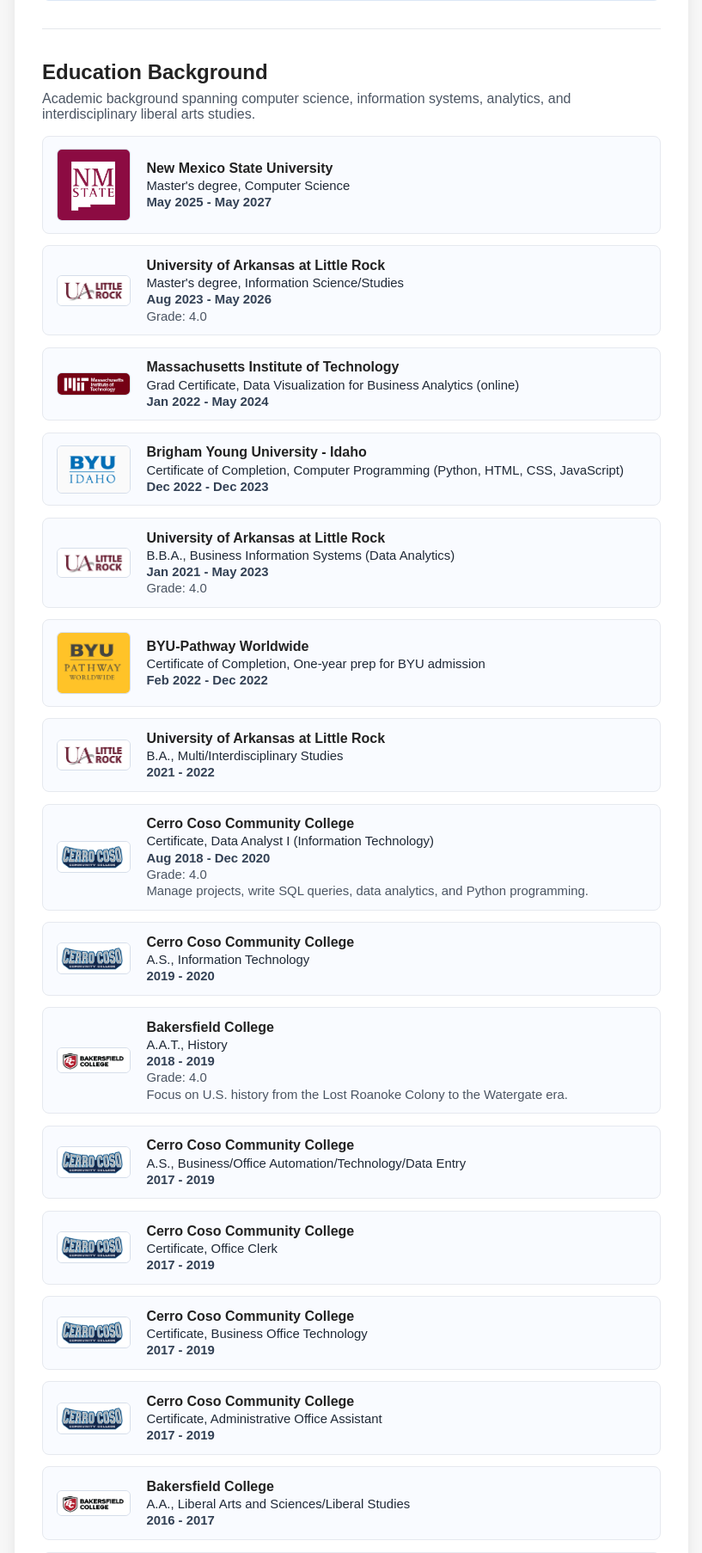
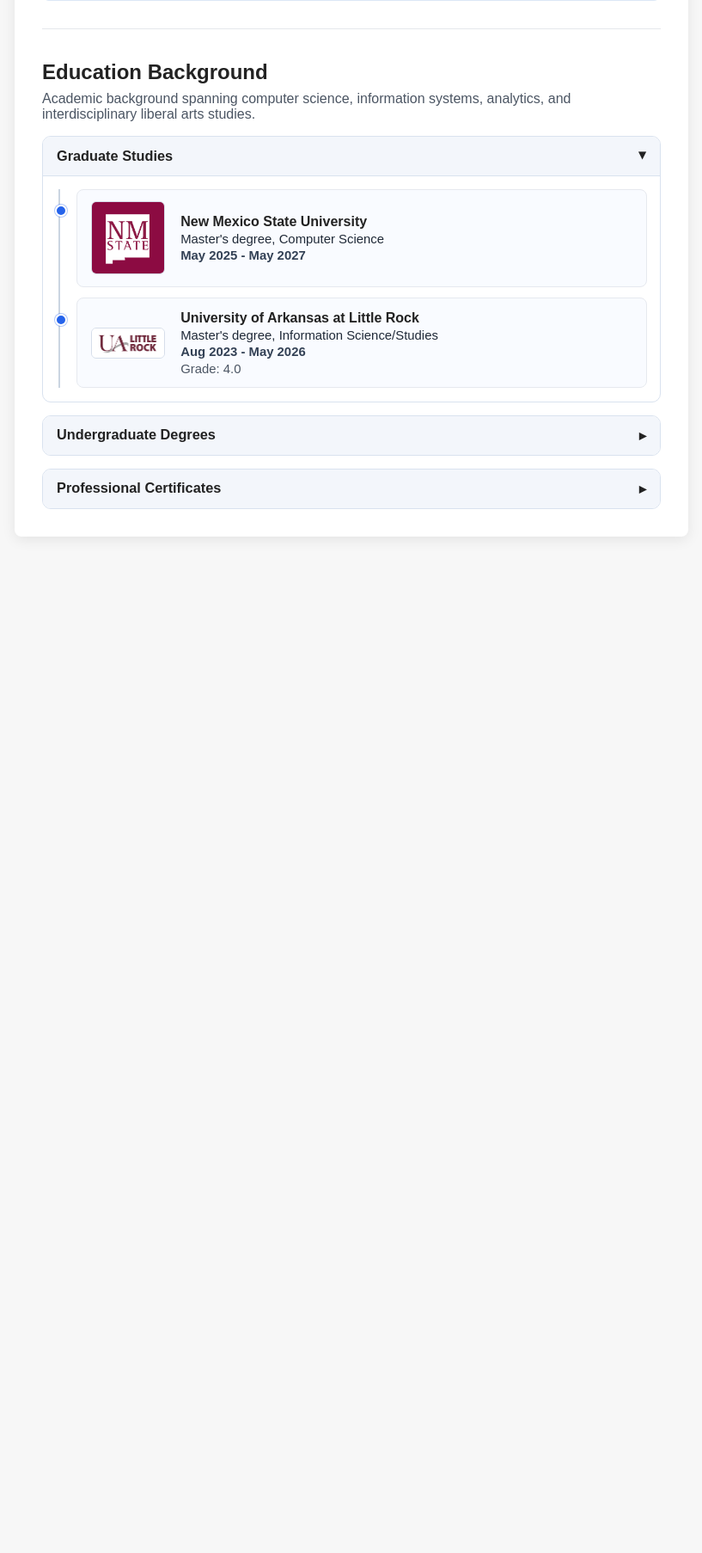
Before and after one commit to Porebo/2026Spring, a PHP site: page / in a window 1280 px wide. Shown: the part 587-2393 px from the top of the page at 86% size, without its empty margins (231-1048 px from the left). After the commit the page ends 1212 px from the top, so only its background shows below. Run offline with PHP 8.4, Linux system fonts and the light colour scheme.

Commit message:
Refactor education section into collapsible timeline groups

```diff
--- a/index.html
+++ b/index.html
@@ -43,7 +43,10 @@
       <p>Academic background spanning computer science, information systems, analytics, and interdisciplinary liberal arts studies.</p>
 
       <div class="education-list">
-        <article class="education-item with-logo">
+        <details class="edu-group" open>
+          <summary>Graduate Studies</summary>
+          <div class="timeline" role="list">
+            <article class="education-item with-logo timeline-item" role="listitem">
               <img class="edu-logo" src="images/new mexico state.png" alt="New Mexico State University logo">
               <div>
                 <h3>New Mexico State University</h3>
@@ -52,7 +55,7 @@
               </div>
             </article>
 
-        <article class="education-item with-logo">
+            <article class="education-item with-logo timeline-item" role="listitem">
               <img class="edu-logo" src="images/ualr.png" alt="University of Arkansas at Little Rock logo">
               <div>
                 <h3>University of Arkansas at Little Rock</h3>
@@ -61,26 +64,13 @@
                 <p class="meta">Grade: 4.0</p>
               </div>
             </article>
+          </div>
+        </details>
 
-        <article class="education-item with-logo">
-          <img class="edu-logo" src="images/mit.png" alt="Massachusetts Institute of Technology logo">
-          <div>
-            <h3>Massachusetts Institute of Technology</h3>
-            <p class="credential">Grad Certificate, Data Visualization for Business Analytics (online)</p>
-            <p class="period">Jan 2022 - May 2024</p>
-          </div>
-        </article>
-
-        <article class="education-item with-logo">
-          <img class="edu-logo" src="images/byu idaho.png" alt="Brigham Young University - Idaho logo">
-          <div>
-            <h3>Brigham Young University - Idaho</h3>
-            <p class="credential">Certificate of Completion, Computer Programming (Python, HTML, CSS, JavaScript)</p>
-            <p class="period">Dec 2022 - Dec 2023</p>
-          </div>
-        </article>
-
-        <article class="education-item with-logo">
+        <details class="edu-group">
+          <summary>Undergraduate Degrees</summary>
+          <div class="timeline" role="list">
+            <article class="education-item with-logo timeline-item" role="listitem">
               <img class="edu-logo" src="images/ualr.png" alt="University of Arkansas at Little Rock logo">
               <div>
                 <h3>University of Arkansas at Little Rock</h3>
@@ -90,7 +80,155 @@
               </div>
             </article>
 
-        <article class="education-item with-logo">
+            <article class="education-item with-logo timeline-item" role="listitem">
+              <img class="edu-logo" src="images/ualr.png" alt="University of Arkansas at Little Rock logo">
+              <div>
+                <h3>University of Arkansas at Little Rock</h3>
+                <p class="credential">B.A., Multi/Interdisciplinary Studies</p>
+                <p class="period">2021 - 2022</p>
+              </div>
+            </article>
+
+            <article class="education-item with-logo timeline-item" role="listitem">
+              <img class="edu-logo" src="images/cerro coso college.png" alt="Cerro Coso Community College logo">
+              <div>
+                <h3>Cerro Coso Community College</h3>
+                <p class="credential">A.S., Information Technology</p>
+                <p class="period">2019 - 2020</p>
+              </div>
+            </article>
+
+            <article class="education-item with-logo timeline-item" role="listitem">
+              <img class="edu-logo" src="images/bakersfield college.png" alt="Bakersfield College logo">
+              <div>
+                <h3>Bakersfield College</h3>
+                <p class="credential">A.A.T., History</p>
+                <p class="period">2018 - 2019</p>
+                <p class="meta">Grade: 4.0</p>
+                <p class="meta">Focus on U.S. history from the Lost Roanoke Colony to the Watergate era.</p>
+              </div>
+            </article>
+
+            <article class="education-item with-logo timeline-item" role="listitem">
+              <img class="edu-logo" src="images/cerro coso college.png" alt="Cerro Coso Community College logo">
+              <div>
+                <h3>Cerro Coso Community College</h3>
+                <p class="credential">A.S., Business/Office Automation/Technology/Data Entry</p>
+                <p class="period">2017 - 2019</p>
+              </div>
+            </article>
+
+            <article class="education-item with-logo timeline-item" role="listitem">
+              <img class="edu-logo" src="images/bakersfield college.png" alt="Bakersfield College logo">
+              <div>
+                <h3>Bakersfield College</h3>
+                <p class="credential">A.A., Liberal Arts and Sciences/Liberal Studies</p>
+                <p class="period">2016 - 2017</p>
+              </div>
+            </article>
+
+            <article class="education-item with-logo timeline-item" role="listitem">
+              <img class="edu-logo" src="images/bakersfield college.png" alt="Bakersfield College logo">
+              <div>
+                <h3>Bakersfield College</h3>
+                <p class="credential">A.A., Economics</p>
+                <p class="period">2016 - 2017</p>
+              </div>
+            </article>
+
+            <article class="education-item with-logo timeline-item" role="listitem">
+              <img class="edu-logo" src="images/bakersfield college.png" alt="Bakersfield College logo">
+              <div>
+                <h3>Bakersfield College</h3>
+                <p class="credential">A.A., English Language and Literature/Letters</p>
+                <p class="period">2009 - 2015</p>
+                <p class="meta">Grade: 4.0</p>
+                <p class="meta">American literature from John Smith's Histories of Virginia to John Steinbeck's Grapes of Wrath.</p>
+              </div>
+            </article>
+
+            <article class="education-item with-logo timeline-item" role="listitem">
+              <img class="edu-logo" src="images/cal state bakersfield.png" alt="California State University, Bakersfield logo">
+              <div>
+                <h3>California State University, Bakersfield</h3>
+                <p class="credential">B.A., Psychology</p>
+                <p class="period">Jan 2005 - Jun 2009</p>
+                <p class="meta">Completed coursework.</p>
+              </div>
+            </article>
+
+            <article class="education-item with-logo timeline-item" role="listitem">
+              <img class="edu-logo" src="images/cal state bakersfield.png" alt="California State University, Bakersfield logo">
+              <div>
+                <h3>California State University, Bakersfield</h3>
+                <p class="credential">B.A., Religious Studies</p>
+                <p class="period">Graduated May 2009</p>
+              </div>
+            </article>
+
+            <article class="education-item with-logo timeline-item" role="listitem">
+              <img class="edu-logo" src="images/allan hancock college.png" alt="Allan Hancock College logo">
+              <div>
+                <h3>Allan Hancock College</h3>
+                <p class="credential">A.S.T., Transfer Studies</p>
+                <p class="period">2004 - 2005</p>
+                <p class="meta">Grade: 3.67</p>
+                <p class="meta">IGETC math and science level completed.</p>
+              </div>
+            </article>
+
+            <article class="education-item with-logo timeline-item" role="listitem">
+              <img class="edu-logo" src="images/allan hancock college.png" alt="Allan Hancock College logo">
+              <div>
+                <h3>Allan Hancock College</h3>
+                <p class="credential">A.A., Psychology</p>
+                <p class="period">2000 - 2004</p>
+              </div>
+            </article>
+
+            <article class="education-item with-logo timeline-item" role="listitem">
+              <img class="edu-logo" src="images/lompoc.png" alt="Lompoc High School logo">
+              <div>
+                <h3>Lompoc High School</h3>
+                <p class="credential">High School Diploma</p>
+                <p class="period">Graduated May 1996</p>
+              </div>
+            </article>
+          </div>
+        </details>
+
+        <details class="edu-group">
+          <summary>Professional Certificates</summary>
+          <div class="timeline" role="list">
+            <article class="education-item with-logo timeline-item" role="listitem">
+              <img class="edu-logo" src="images/ualr.png" alt="University of Arkansas at Little Rock logo">
+              <div>
+                <h3>University of Arkansas at Little Rock</h3>
+                <p class="credential">Graduate Certificate, Data Science</p>
+                <p class="period">Fall 2025 - Spring 2026</p>
+                <p class="meta">Grade: 4.0</p>
+              </div>
+            </article>
+
+            <article class="education-item with-logo timeline-item" role="listitem">
+              <img class="edu-logo" src="images/mit.png" alt="Massachusetts Institute of Technology logo">
+              <div>
+                <h3>Massachusetts Institute of Technology</h3>
+                <p class="credential">Grad Certificate, Data Visualization for Business Analytics (online)</p>
+                <p class="period">Jan 2022 - May 2024</p>
+              </div>
+            </article>
+
+            <article class="education-item with-logo timeline-item" role="listitem">
+              <img class="edu-logo" src="images/byu idaho.png" alt="Brigham Young University - Idaho logo">
+              <div>
+                <h3>Brigham Young University - Idaho</h3>
+                <p class="credential">Certificate of Completion, Computer Programming (Python, HTML, CSS, JavaScript)</p>
+                <p class="period">Dec 2022 - Dec 2023</p>
+              </div>
+            </article>
+
+            <article class="education-item with-logo timeline-item" role="listitem">
               <img class="edu-logo" src="images/byu pathway.png" alt="BYU-Pathway Worldwide logo">
               <div>
                 <h3>BYU-Pathway Worldwide</h3>
@@ -99,16 +237,7 @@
               </div>
             </article>
 
-        <article class="education-item with-logo">
-          <img class="edu-logo" src="images/ualr.png" alt="University of Arkansas at Little Rock logo">
-          <div>
-            <h3>University of Arkansas at Little Rock</h3>
-            <p class="credential">B.A., Multi/Interdisciplinary Studies</p>
-            <p class="period">2021 - 2022</p>
-          </div>
-        </article>
-
-        <article class="education-item with-logo">
+            <article class="education-item with-logo timeline-item" role="listitem">
               <img class="edu-logo" src="images/cerro coso college.png" alt="Cerro Coso Community College logo">
               <div>
                 <h3>Cerro Coso Community College</h3>
@@ -119,36 +248,7 @@
               </div>
             </article>
 
-        <article class="education-item with-logo">
-          <img class="edu-logo" src="images/cerro coso college.png" alt="Cerro Coso Community College logo">
-          <div>
-            <h3>Cerro Coso Community College</h3>
-            <p class="credential">A.S., Information Technology</p>
-            <p class="period">2019 - 2020</p>
-          </div>
-        </article>
-
-        <article class="education-item with-logo">
-          <img class="edu-logo" src="images/bakersfield college.png" alt="Bakersfield College logo">
-          <div>
-            <h3>Bakersfield College</h3>
-            <p class="credential">A.A.T., History</p>
-            <p class="period">2018 - 2019</p>
-            <p class="meta">Grade: 4.0</p>
-            <p class="meta">Focus on U.S. history from the Lost Roanoke Colony to the Watergate era.</p>
-          </div>
-        </article>
-
-        <article class="education-item with-logo">
-          <img class="edu-logo" src="images/cerro coso college.png" alt="Cerro Coso Community College logo">
-          <div>
-            <h3>Cerro Coso Community College</h3>
-            <p class="credential">A.S., Business/Office Automation/Technology/Data Entry</p>
-            <p class="period">2017 - 2019</p>
-          </div>
-        </article>
-
-        <article class="education-item with-logo">
+            <article class="education-item with-logo timeline-item" role="listitem">
               <img class="edu-logo" src="images/cerro coso college.png" alt="Cerro Coso Community College logo">
               <div>
                 <h3>Cerro Coso Community College</h3>
@@ -157,7 +257,7 @@
               </div>
             </article>
 
-        <article class="education-item with-logo">
+            <article class="education-item with-logo timeline-item" role="listitem">
               <img class="edu-logo" src="images/cerro coso college.png" alt="Cerro Coso Community College logo">
               <div>
                 <h3>Cerro Coso Community College</h3>
@@ -166,7 +266,7 @@
               </div>
             </article>
 
-        <article class="education-item with-logo">
+            <article class="education-item with-logo timeline-item" role="listitem">
               <img class="edu-logo" src="images/cerro coso college.png" alt="Cerro Coso Community College logo">
               <div>
                 <h3>Cerro Coso Community College</h3>
@@ -175,36 +275,7 @@
               </div>
             </article>
 
-        <article class="education-item with-logo">
-          <img class="edu-logo" src="images/bakersfield college.png" alt="Bakersfield College logo">
-          <div>
-            <h3>Bakersfield College</h3>
-            <p class="credential">A.A., Liberal Arts and Sciences/Liberal Studies</p>
-            <p class="period">2016 - 2017</p>
-          </div>
-        </article>
-
-        <article class="education-item with-logo">
-          <img class="edu-logo" src="images/bakersfield college.png" alt="Bakersfield College logo">
-          <div>
-            <h3>Bakersfield College</h3>
-            <p class="credential">A.A., Economics</p>
-            <p class="period">2016 - 2017</p>
-          </div>
-        </article>
-
-        <article class="education-item with-logo">
-          <img class="edu-logo" src="images/bakersfield college.png" alt="Bakersfield College logo">
-          <div>
-            <h3>Bakersfield College</h3>
-            <p class="credential">A.A., English Language and Literature/Letters</p>
-            <p class="period">2009 - 2015</p>
-            <p class="meta">Grade: 4.0</p>
-            <p class="meta">American literature from John Smith's Histories of Virginia to John Steinbeck's Grapes of Wrath.</p>
-          </div>
-        </article>
-
-        <article class="education-item with-logo">
+            <article class="education-item with-logo timeline-item" role="listitem">
               <img class="edu-logo" src="images/penn state.png" alt="Penn State logo">
               <div>
                 <h3>Penn State University</h3>
@@ -212,54 +283,8 @@
                 <p class="period">Summer 2014</p>
               </div>
             </article>
-
-        <article class="education-item with-logo">
-          <img class="edu-logo" src="images/cal state bakersfield.png" alt="California State University, Bakersfield logo">
-          <div>
-            <h3>California State University, Bakersfield</h3>
-            <p class="credential">B.A., Psychology</p>
-            <p class="period">Jan 2005 - Jun 2009</p>
-            <p class="meta">Completed coursework.</p>
           </div>
-        </article>
-
-        <article class="education-item with-logo">
-          <img class="edu-logo" src="images/cal state bakersfield.png" alt="California State University, Bakersfield logo">
-          <div>
-            <h3>California State University, Bakersfield</h3>
-            <p class="credential">B.A., Religious Studies</p>
-            <p class="period">Graduated May 2009</p>
-          </div>
-        </article>
-
-        <article class="education-item with-logo">
-          <img class="edu-logo" src="images/allan hancock college.png" alt="Allan Hancock College logo">
-          <div>
-            <h3>Allan Hancock College</h3>
-            <p class="credential">A.S.T., Transfer Studies</p>
-            <p class="period">2004 - 2005</p>
-            <p class="meta">Grade: 3.67</p>
-            <p class="meta">IGETC math and science level completed.</p>
-          </div>
-        </article>
-
-        <article class="education-item with-logo">
-          <img class="edu-logo" src="images/allan hancock college.png" alt="Allan Hancock College logo">
-          <div>
-            <h3>Allan Hancock College</h3>
-            <p class="credential">A.A., Psychology</p>
-            <p class="period">2000 - 2004</p>
-          </div>
-        </article>
-
-        <article class="education-item with-logo">
-          <img class="edu-logo" src="images/lompoc.png" alt="Lompoc High School logo">
-          <div>
-            <h3>Lompoc High School</h3>
-            <p class="credential">High School Diploma</p>
-            <p class="period">Graduated May 1996</p>
-          </div>
-        </article>
+        </details>
       </div>
     </section>
   </main>
--- a/styles.css
+++ b/styles.css
@@ -1,15 +1,32 @@
+:root {
+  --page-bg: #f7f7f7;
+  --surface-bg: #ffffff;
+  --text-main: #222222;
+  --text-muted: #4b5563;
+  --link-color: #0b6dda;
+  --card-border: #e6e9ef;
+  --card-bg: #f9fbff;
+  --skills-border: #dbe7f6;
+  --skills-bg: #f4f8ff;
+  --summary-bg: #f3f6fb;
+  --summary-bg-hover: #e9f0fb;
+  --summary-border: #d9e2ef;
+  --timeline-line: #cbd5e1;
+  --timeline-node: #2563eb;
+}
+
 body {
   font-family: Arial, sans-serif;
   margin: 2rem;
-  background: #f7f7f7;
-  color: #222;
+  background: var(--page-bg);
+  color: var(--text-main);
 }
 
 main {
   max-width: 720px;
   margin: 0 auto;
   padding: 2rem;
-  background: #fff;
+  background: var(--surface-bg);
   border-radius: 8px;
   box-shadow: 0 4px 16px rgba(0, 0, 0, 0.08);
 }
@@ -28,7 +45,7 @@ li + li {
 }
 
 a {
-  color: #0b6dda;
+  color: var(--link-color);
   text-decoration: none;
 }
 
@@ -39,8 +56,8 @@ a:hover {
 .skills-section {
   margin-top: 2rem;
   padding: 1rem 1rem 0.35rem;
-  border: 1px solid #dbe7f6;
-  background: #f4f8ff;
+  border: 1px solid var(--skills-border);
+  background: var(--skills-bg);
   border-radius: 8px;
 }
 
@@ -70,14 +87,83 @@ a:hover {
 
 .education-list {
   display: grid;
-  gap: 0.85rem;
+  gap: 0.9rem;
+}
+
+.edu-group {
+  border: 1px solid var(--summary-border);
+  border-radius: 10px;
+  background: var(--surface-bg);
+  overflow: hidden;
+}
+
+.edu-group summary {
+  list-style: none;
+  cursor: pointer;
+  padding: 0.8rem 1rem;
+  font-size: 1.02rem;
+  font-weight: 700;
+  background: var(--summary-bg);
+  border-bottom: 1px solid transparent;
+  position: relative;
+  transition: background-color 0.2s ease;
+}
+
+.edu-group summary:hover {
+  background: var(--summary-bg-hover);
+}
+
+.edu-group summary::-webkit-details-marker {
+  display: none;
+}
+
+.edu-group summary::after {
+  content: "▸";
+  position: absolute;
+  right: 1rem;
+  top: 50%;
+  transform: translateY(-50%);
+  transition: transform 0.2s ease;
+}
+
+.edu-group[open] summary {
+  border-bottom-color: var(--summary-border);
+}
+
+.edu-group[open] summary::after {
+  transform: translateY(-50%) rotate(90deg);
+}
+
+.timeline {
+  margin: 0.95rem 0.95rem 1rem 1.1rem;
+  padding-left: 1.2rem;
+  border-left: 2px solid var(--timeline-line);
+  display: grid;
+  gap: 0.8rem;
 }
 
 .education-item {
-  border: 1px solid #e6e9ef;
-  background: #f9fbff;
+  border: 1px solid var(--card-border);
+  background: var(--card-bg);
   border-radius: 8px;
   padding: 0.85rem 1rem;
+}
+
+.timeline-item {
+  position: relative;
+}
+
+.timeline-item::before {
+  content: "";
+  position: absolute;
+  left: -1.63rem;
+  top: 1.1rem;
+  width: 10px;
+  height: 10px;
+  border-radius: 50%;
+  background: var(--timeline-node);
+  border: 2px solid var(--surface-bg);
+  box-shadow: 0 0 0 1px rgba(37, 99, 235, 0.35);
 }
 
 .education-item.with-logo {
@@ -116,10 +202,27 @@ a:hover {
 }
 
 .meta {
-  color: #4b5563;
+  color: var(--text-muted);
 }
 
 @media (max-width: 600px) {
+  body {
+    margin: 1rem;
+  }
+
+  main {
+    padding: 1.25rem;
+  }
+
+  .timeline {
+    margin: 0.75rem 0.75rem 0.9rem 0.75rem;
+    padding-left: 1rem;
+  }
+
+  .timeline-item::before {
+    left: -1.42rem;
+  }
+
   .education-item.with-logo {
     grid-template-columns: 1fr;
   }
```
Lines whose indentation alone changed are shown as unchanged.
